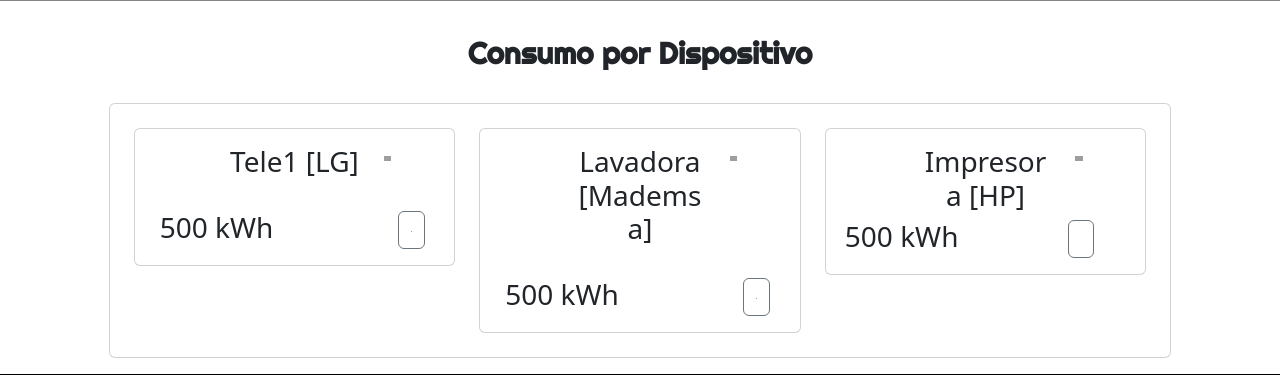
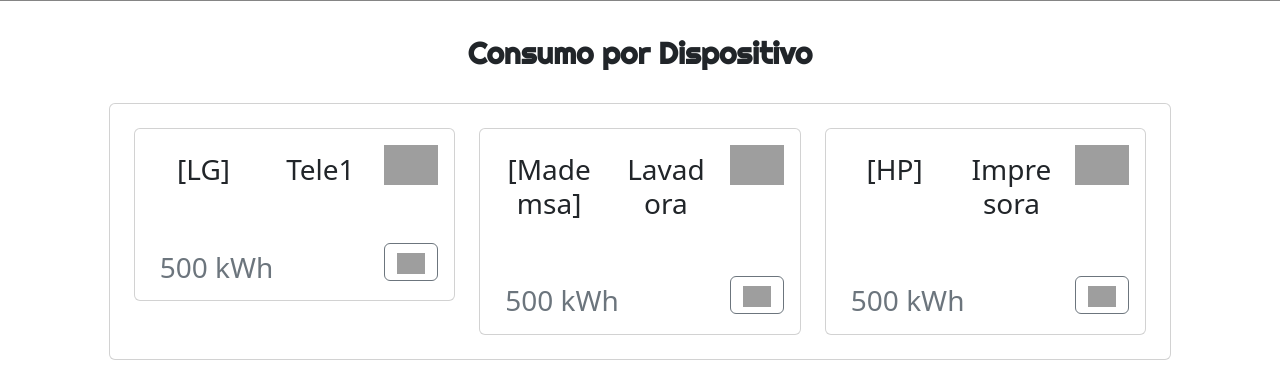
Before and after one commit to Joselo333/smarthome, a PHP site: page /consumo_dispositivo.php in a window 1280 px wide. Shown: the part 169-544 px from the top of the page. Run offline with PHP 8.4, Linux system fonts and the light colour scheme; grey boxes are pictures that could not be loaded.

Commit message:
consumo_dispositivos terminado

```diff
--- a/vistas/estilos/iconos_dispositivos.css
+++ b/vistas/estilos/iconos_dispositivos.css
@@ -1,5 +1,11 @@
+img{
+	width: 200px;
+	height: 200px;
+}
+
+
 .iconsize{
-	max-width: 10%;
+	max-width: 100px;
 }
 
 .iconsize-button{
--- a/vistas/gui/consumo_dispositivo.php
+++ b/vistas/gui/consumo_dispositivo.php
@@ -3,6 +3,7 @@
 <link rel="stylesheet" href="../estilos/iconos_dispositivos.css">
 
 <container class="container mt-4">
+
 	<div class="row">
 		<h2 class="text-center texto-titulo">Consumo por Dispositivo<h2>
 	</div>
@@ -12,53 +13,70 @@
 		<div class="col-10 text-center">
 			<div class="card p-4 my-3">
 				<div class="row">
+					<!-- Card 1 -->
 					<div class="col-sm-4">
 						<div class="card">
 							<div class="card-body ">
+								<!-- 3 col -->
 								<div class="row">
-									<div class="col-sm-3"></div>
-									<div class="col-sm-6">
-										<h3 class="card-title">Tele1 [LG]</h3>
+									<div class="col-5">
+										<h3 class="card-title mt-2">[LG]</h3>
 									</div>
-									<div class="col-sm-3 iconsize"><i><img class="img-fluid" src="../../imagenes/icons/tv.png" alt="Logo de la UDA"></i></div>
+									<div class="col-4">
+										<h3 class="card-title mt-2 mr-4">Tele1</h3>
+									</div>
+									<div class="col-3">
+										<i class=""><img id="iconos" class="img-fluid" width="50px" src="../../imagenes/icons/tv.png" alt="Logo de la UDA"></i>
+									</div>
+
 								</div>
 								<br>
+								<br>
+								<!-- 2 col -->
 								<div class="row">
 									<div class="col-sm-6">
-										<h3 class="card-text">500 kWh</h3>
+										<h3 class="card-text text-muted mt-2">500 kWh</h3>
 									</div>
 									<div class="col-sm-3">
 									</div>
 
 									<div class="col-sm-3">
-										<a href="#" class="btn btn-outline-secondary iconsize-button "><i><img class="img-fluid" src="../../imagenes/icons/bars-chart-ascending.png" alt="Logo de la UDA"></i></a>
+										<a class="enlaces btn btn-outline-secondary" href="consumo_dispositivo.php"><img class="img-fluid" width="50px" src="../../imagenes/icons/bars-chart-ascending.png" alt=""></a>
 									</div>
 								</div>
 							</div>
 						</div>
 					</div>
-
+					<!-- Card 2 -->
 					<div class="col-sm-4">
 						<div class="card">
 							<div class="card-body ">
+								<!-- 3 col -->
 								<div class="row">
-									<div class="col-sm-3"></div>
-									<div class="col-sm-6">
-										<h3 class="card-title">Lavadora [Mademsa]</h3>
+									<div class="col-5">
+										<h3 class="card-title mt-2">[Mademsa]</h3>
 									</div>
-									<div class="col-sm-3 iconsize"><i><img class="img-fluid" src="../../imagenes/icons/washing-machine.png" alt="Logo de la UDA"></i></div>
+									<div class="col-4">
+										<h3 class="card-title mt-2 mr-4">Lavadora</h3>
 									</div>
+									<div class="col-3">
+										<i class=""><img id="iconos" class="img-fluid" width="50px" src="../../imagenes/icons/refrigerator.png" alt="Logo de la UDA"></i>
+									</div>
+
+								</div>
+
 								<br>
-
+								<br>
+								<!-- 2 col -->
 								<div class="row">
 									<div class="col-sm-6">
-										<h3 class="card-text">500 kWh</h3>
+										<h3 class="card-text text-muted mt-2">500 kWh</h3>
 									</div>
 									<div class="col-sm-3">
 									</div>
 
 									<div class="col-sm-3">
-										<a href="#" class="btn btn-outline-secondary iconsize-button "><i><img class="img-fluid" src="../../imagenes/icons/bars-chart-ascending.png" alt="Logo de la UDA"></i></a>
+										<a class="enlaces btn btn-outline-secondary" href="consumo_dispositivo.php"><img class="img-fluid" width="50px" src="../../imagenes/icons/bars-chart-ascending.png" alt=""></a>
 									</div>
 								</div>
 
@@ -66,26 +84,35 @@
 							</div>
 						</div>
 					</div>
-
+					<!-- Card 3 -->
 					<div class="col-sm-4">
 						<div class="card">
 							<div class="card-body ">
+								<!-- 3 col -->
 								<div class="row">
-									<div class="col-sm-3"></div>
-									<div class="col-sm-6">
-										<h3 class="card-title">Impresora [HP]</h3>
+									<div class="col-5">
+										<h3 class="card-title mt-2">[HP]</h3>
 									</div>
-									<div class="col-sm-3 iconsize"><i><img class="img-fluid" src="../../imagenes/icons/print.png" alt="Logo de la UDA"></i></div>
+									<div class="col-4">
+										<h3 class="card-title mt-2 mr-4">Impresora</h3>
+									</div>
+									<div class="col-3">
+										<i class=""><img id="iconos" class="img-fluid" width="50px" src="../../imagenes/icons/print.png" alt="Logo de la UDA"></i>
+									</div>
+
+								</div>
 								<br>
+								<br>
+								<!-- 2 col -->
 								<div class="row">
 									<div class="col-sm-6">
-											<h3 class="card-text">500 kWh</h3>
+										<h3 class="card-text text-muted mt-2">500 kWh</h3>
 									</div>
 									<div class="col-sm-3">
 									</div>
 
 									<div class="col-sm-3">
-											<a href="#" class="btn btn-outline-secondary iconsize-button "><i><img class="img-fluid" src="../../imagenes/icons/bars-chart-ascending.png" alt="Logo de la UDA"></i></a>
+										<a class="enlaces btn btn-outline-secondary" href="consumo_dispositivo.php"><img class="img-fluid" width="50px" src="../../imagenes/icons/bars-chart-ascending.png" alt=""></a>
 									</div>
 								</div>
 							</div>
@@ -99,7 +126,6 @@
 
 	</div>
 
-
 </container>
 
 
```
Lines whose indentation alone changed are shown as unchanged.
